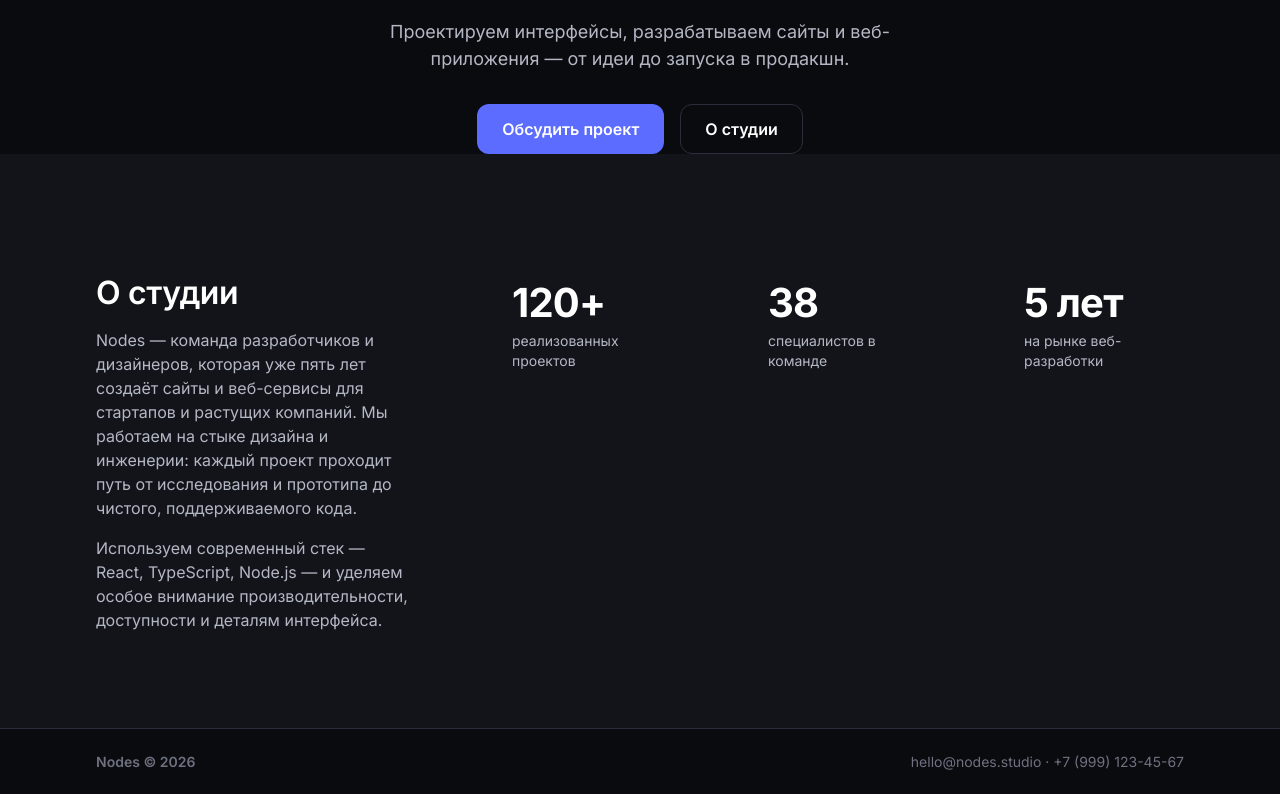
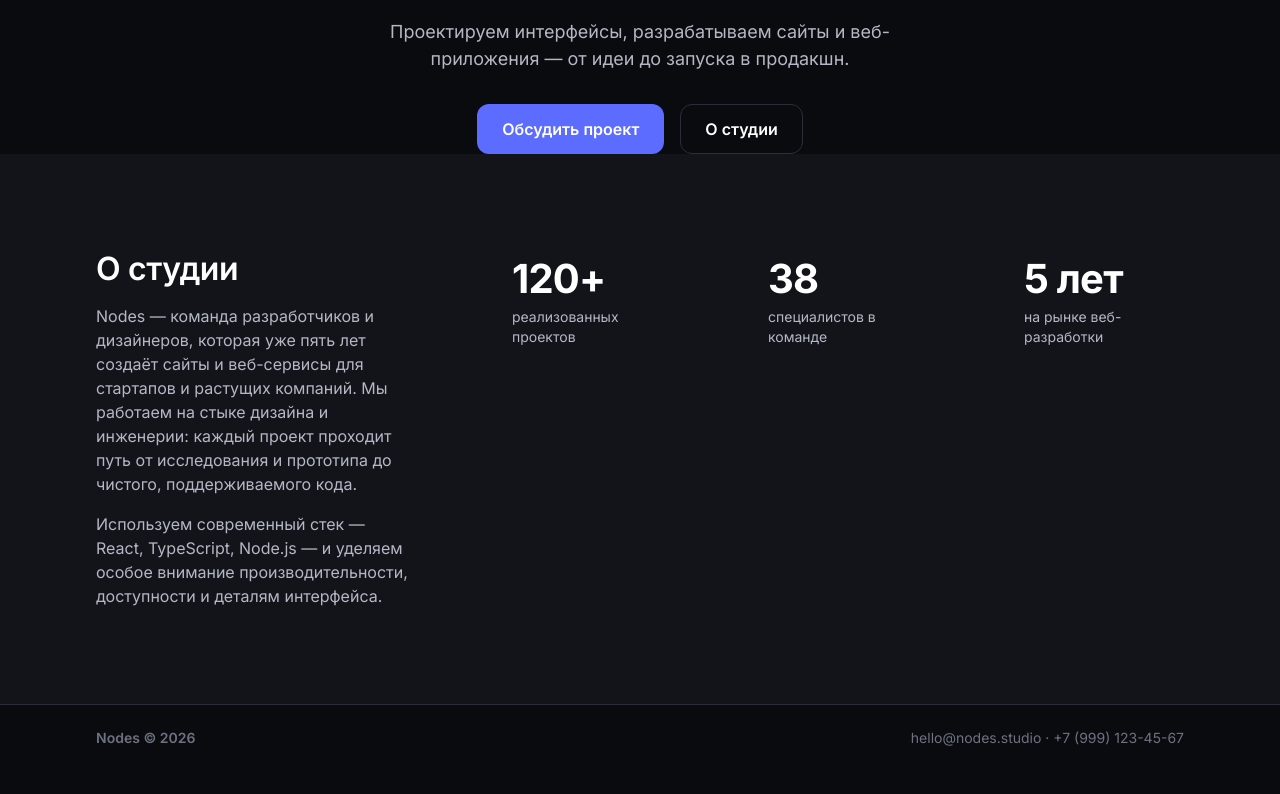
Before and after one commit to ladashum/nodes-studio, a React (Vite) app: page / in a window 1280 px wide. Shown: the part 347-1141 px from the top of the page. After the commit the page ends 1117 px from the top, so only its background shows below. Built offline with nearby package versions, Linux system fonts and the light colour scheme.

Commit message:
Remove fixed padding-top from AboutSection
Removed fixed padding-top value from about section.

```diff
--- a/src/components/AboutSection/AboutSection.module.css
+++ b/src/components/AboutSection/AboutSection.module.css
@@ -2,7 +2,7 @@
   width: 100%;
   background: var(--color-bg-surface);
   padding: var(--spacing-3xl) 0;
-  padding-top: 120px;
+
 }
 
 .inner {
```
